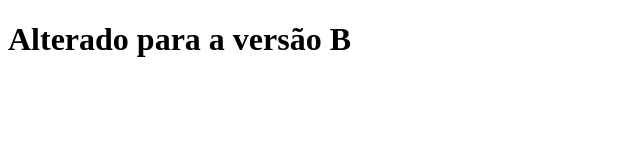
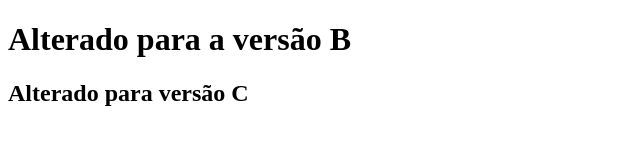
Before and after one commit to Vicente-dev25/Git-aula-1, a plain HTML site: page index.html in a window 1280 px wide. Shown: the whole page, without its empty margins (0-640 px from the left). Drawn offline with Linux system fonts and the light colour scheme.

Commit message:
alterado para a versão C

```diff
--- a/index.html
+++ b/index.html
@@ -7,5 +7,6 @@
 </head>
 <body>
     <h1>Alterado para a versão B</h1>
+    <h2>Alterado para versão C</h2>
 </body>
 </html>
```
